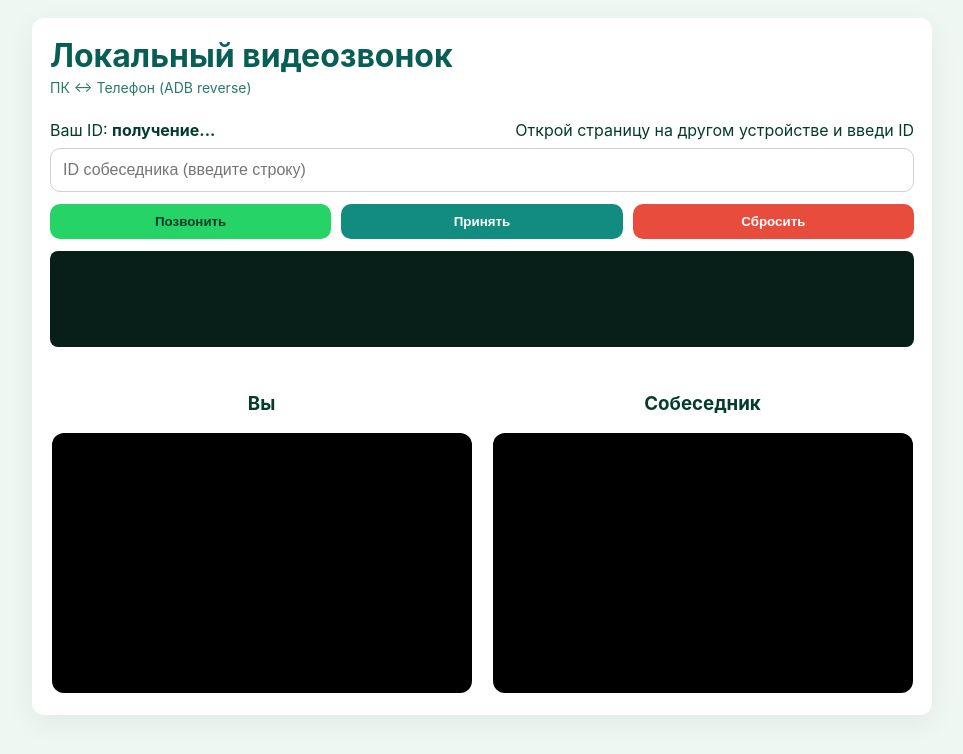
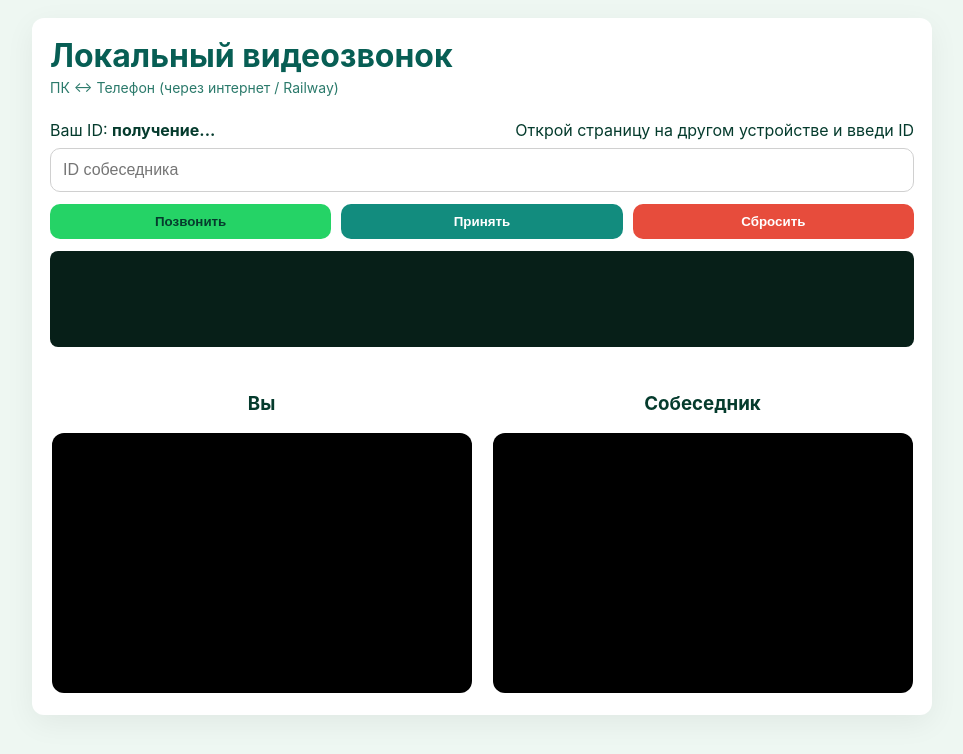
Before and after one commit to astonishedman11/vortex, a website: page public/index.html in a window 1280 px wide. Shown: the whole page, without its empty margins (158-1121 px from the left). Drawn offline with nearby package versions, Linux system fonts and the light colour scheme; no server answers.

Commit message:
Modify subtitle and improve HTML structure
Updated subtitle to reflect internet usage and Railway.

```diff
--- a/public/index.html
+++ b/public/index.html
@@ -8,7 +8,10 @@
 </head>
 <body>
   <div class="app">
-    <header><h1>Локальный видеозвонок</h1><p class="subtitle">ПК ↔ Телефон (ADB reverse)</p></header>
+    <header>
+      <h1>Локальный видеозвонок</h1>
+      <p class="subtitle">ПК ↔ Телефон (через интернет / Railway)</p>
+    </header>
 
     <section class="panel">
       <div class="row">
@@ -16,10 +19,10 @@
         <div class="small">Открой страницу на другом устройстве и введи ID</div>
       </div>
 
-      <input id="targetId" placeholder="ID собеседника (введите строку)" />
+      <input id="targetId" placeholder="ID собеседника" />
 
       <div class="controls">
-        <button id="callBtn" class="btn green">Позвонить</button>
+        <button id="callBtn"   class="btn green">Позвонить</button>
         <button id="answerBtn" class="btn teal">Принять</button>
         <button id="hangupBtn" class="btn red">Сбросить</button>
       </div>
@@ -41,7 +44,7 @@
     <audio id="ringtone" src="ring.mp3" loop></audio>
   </div>
 
-  <!-- 🔥 Важно: клиент socket.io -->
+  <!-- socket.io клиент -->
   <script src="/socket.io/socket.io.js"></script>
 
   <script src="app.js"></script>
```
